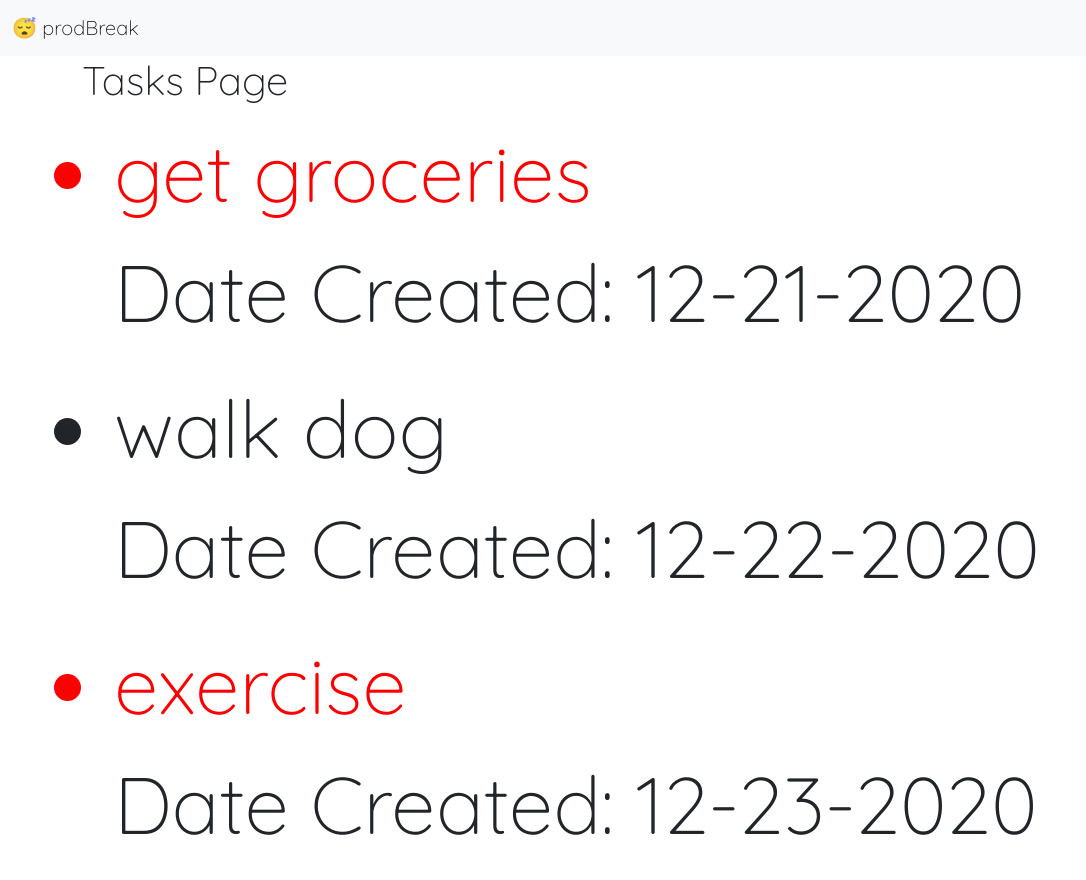
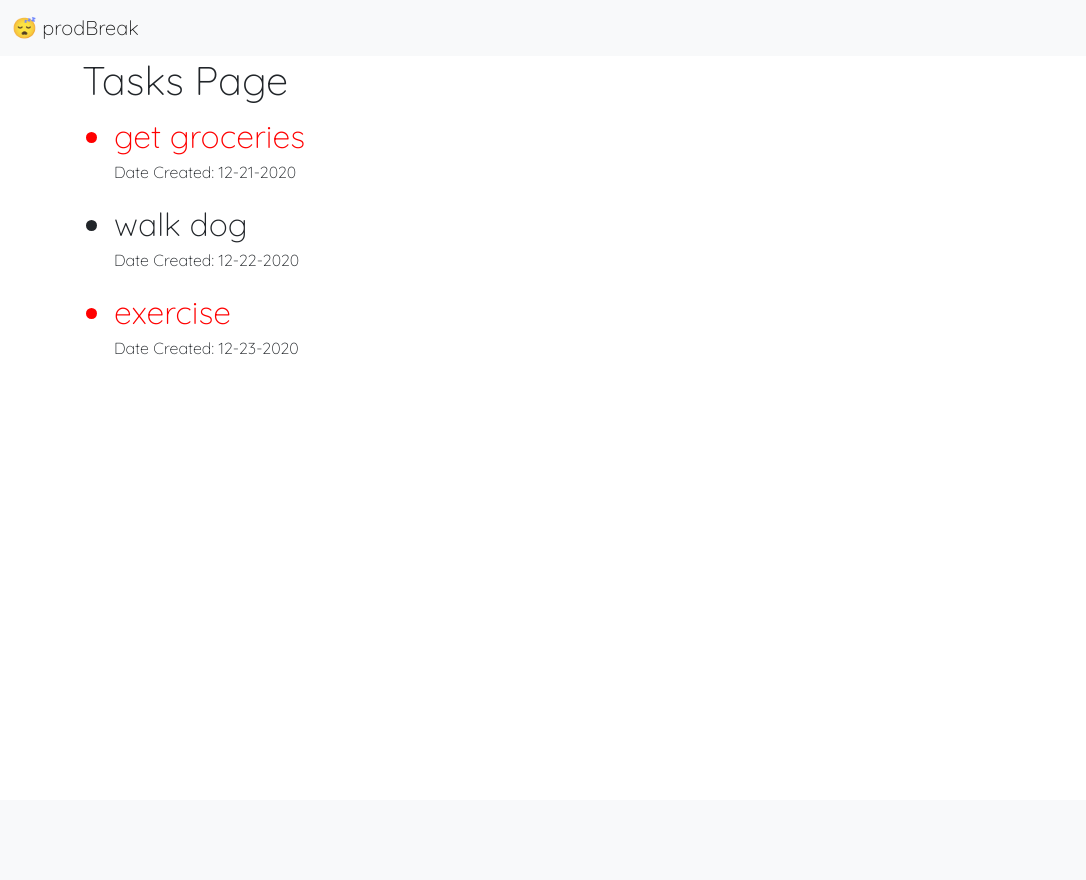
Before and after one commit to miahcaine/ProdBreak, a Flask app: page /tasks in a window 1280 px wide. Shown: the whole page, without its empty margins (0-1086 px from the left). After the commit the page ends 355 px from the top, so only its background shows below. Run offline with Flask 2, Linux system fonts and the light colour scheme.

Commit message:
font change

```diff
--- a/static/styles.css
+++ b/static/styles.css
@@ -1,13 +1,13 @@
 /* ELEMENT STYLES */
 body {
-    font-family: 'Quicksand', sans-serif;
+  font-family: Quicksand;
 }
 
-ul {
-    font-size: 5em;
+li {
+  font-size: 2em;
 }
 
 /* CLASS STYLES */
 .uncompleted {
-    color: red;
+  color: red;
 }
```
